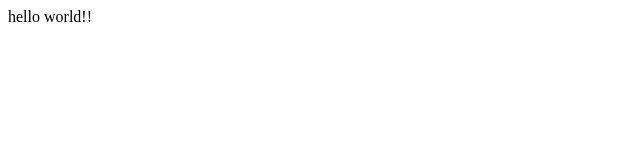
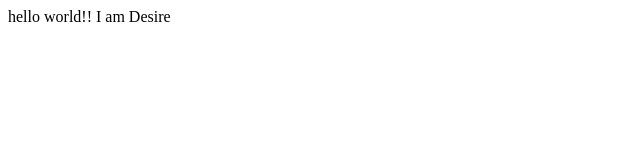
Before and after one commit to George-Desire/git-master-class, a plain HTML site: page index.html in a window 1280 px wide. Shown: the full height of the page, 0-640 px from the left. Drawn offline with Linux system fonts and the light colour scheme.

Commit message:
Added name

```diff
--- a/index.html
+++ b/index.html
@@ -7,5 +7,6 @@
 </head>
 <body>
     hello world!!
+    I am Desire
 </body>
 </html>
```
